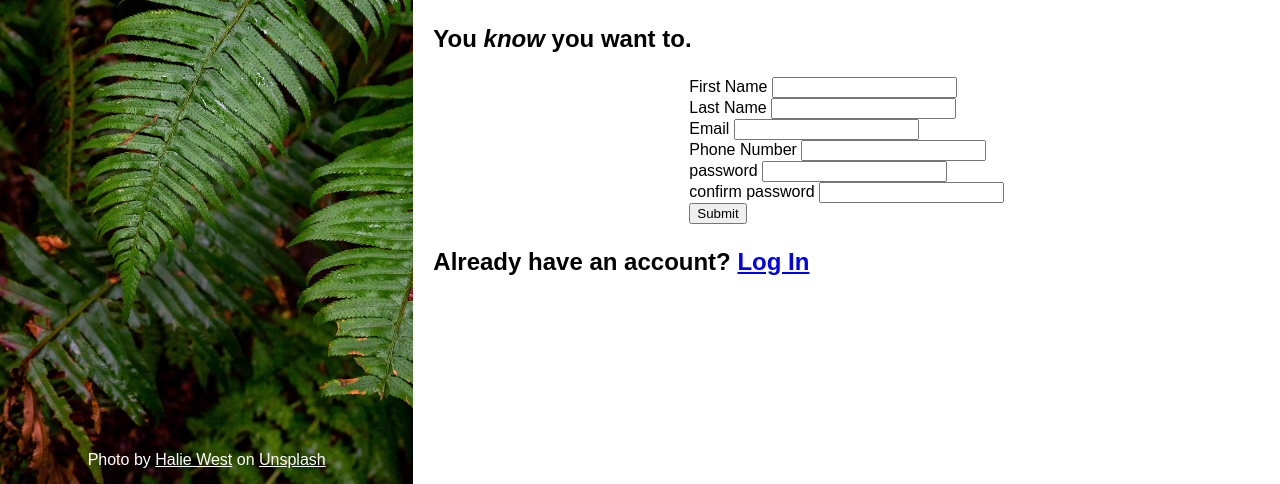
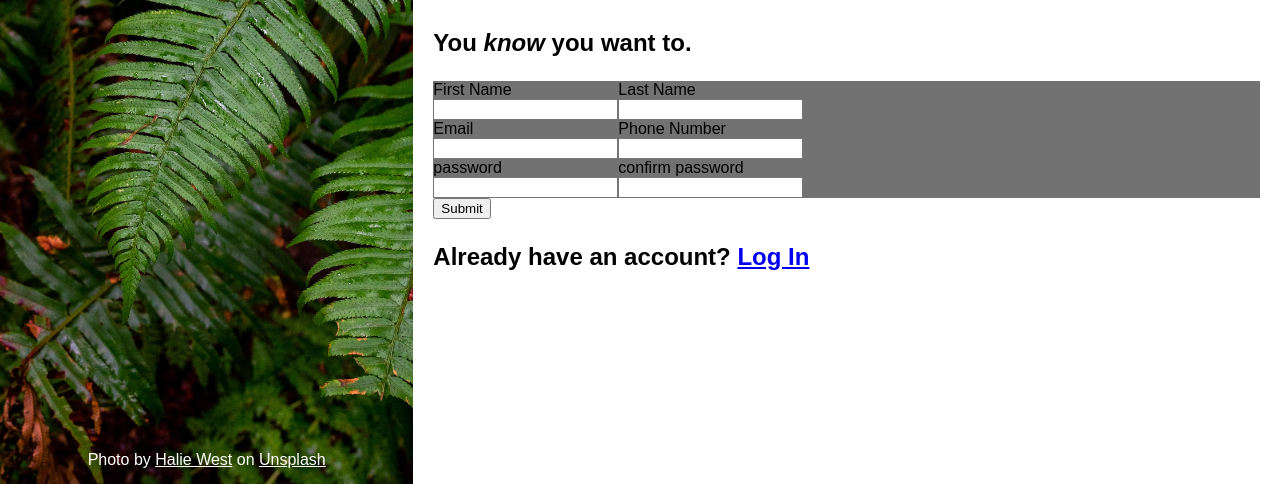
Before and after one commit to Piotrek18/sing-up-form, a plain HTML site: page index.html in a window 1280 px wide. Shown: the part 316-800 px from the top of the page. Drawn offline with Linux system fonts and the light colour scheme.

Commit message:
Add flex display for inputs

```diff
--- a/index.html
+++ b/index.html
@@ -23,8 +23,10 @@
         <div class="form-side">
             <p>This is not a real online service! You know you need something like this in your life to help you realize your deepest dreams.<br> Sign up <em>now</em> to get started.</p>
             <p>You <em>know</em> you want to.</p>
-            <div class="form-section">
-                <form>
+            <div>
+            <form>
+                <div class="form-section">
+
                     <div>
                         <div>
                             <label id="first-name">First Name</label>
@@ -55,8 +57,10 @@
                             <input type="password" id="confirm-password">
                         </div>
                     </div>
-                    <button type="submit">Submit</button>
-                </form>
+
+                </div>
+                <button type="submit">Submit</button>
+            </form>
             </div>
             <p class="log-in">Already have an account? <a href="#">Log In</a></p>
         </div>
--- a/styles.css
+++ b/styles.css
@@ -69,8 +69,16 @@ body {
 }
 
 .form-section {
-    max-width: 400px; /* Maksymalna szerokość formularza */
-    margin: 0 auto; /* Centrowanie formularza */
+    background-color: #727272;
+}
+
+.form-section > div {
+    display: flex;
+
+}
+
+label{
+    display: block;
 }
 
 .image-footer{
```
